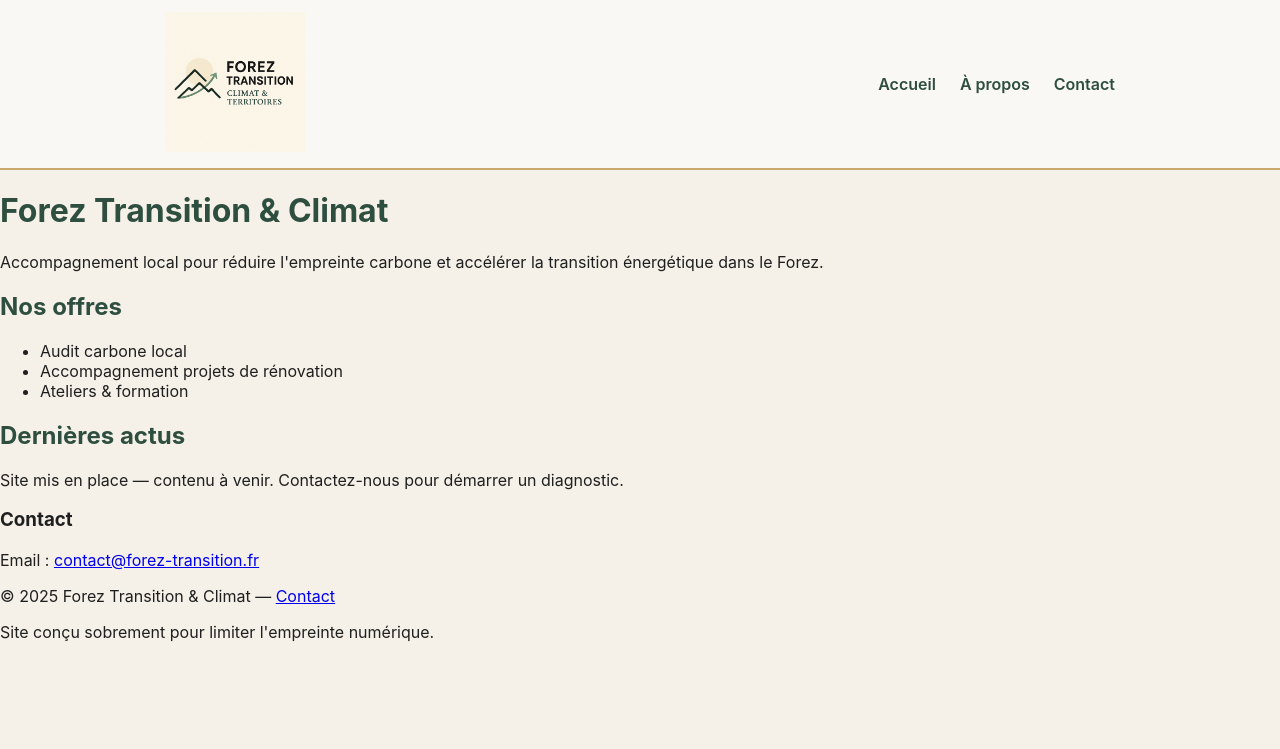
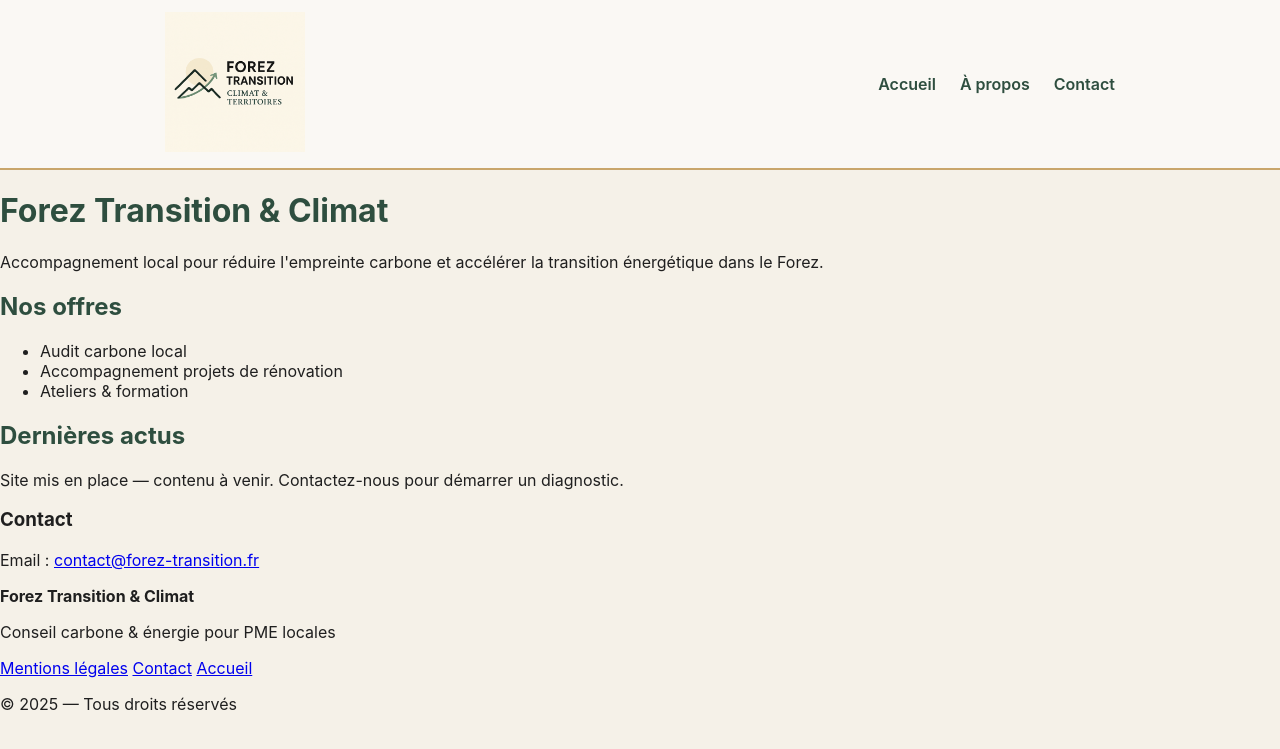
Before and after one commit to Alex-JULIEN/forez-transition, a Jekyll site: the page built from index.md, in a window 1280 px wide. Shown: the top 749 px of the page. Built offline with Jekyll 4.4.1, drawn with Linux system fonts in a browser that asks for light colours.

Commit message:
Update footer.html

```diff
--- a/_includes/footer.html
+++ b/_includes/footer.html
@@ -1,6 +1,16 @@
 <footer class="site-footer">
-  <div class="inner">
-    <p>© {{ "now" | date: "%Y" }} Forez Transition & Climat — <a href="{{ '/contact' | relative_url }}">Contact</a></p>
-    <p class="small">Site conçu sobrement pour limiter l'empreinte numérique.</p>
+  <div class="footer-container">
+    <div class="footer-left">
+      <p><strong>Forez Transition & Climat</strong></p>
+      <p>Conseil carbone & énergie pour PME locales</p>
+    </div>
+
+    <div class="footer-right">
+      <a href="/mentions-legales">Mentions légales</a>
+      <a href="/contact">Contact</a>
+      <a href="/">Accueil</a>
+    </div>
   </div>
+
+  <p class="footer-copy">© {{ site.time | date: '%Y' }} — Tous droits réservés</p>
 </footer>
```
